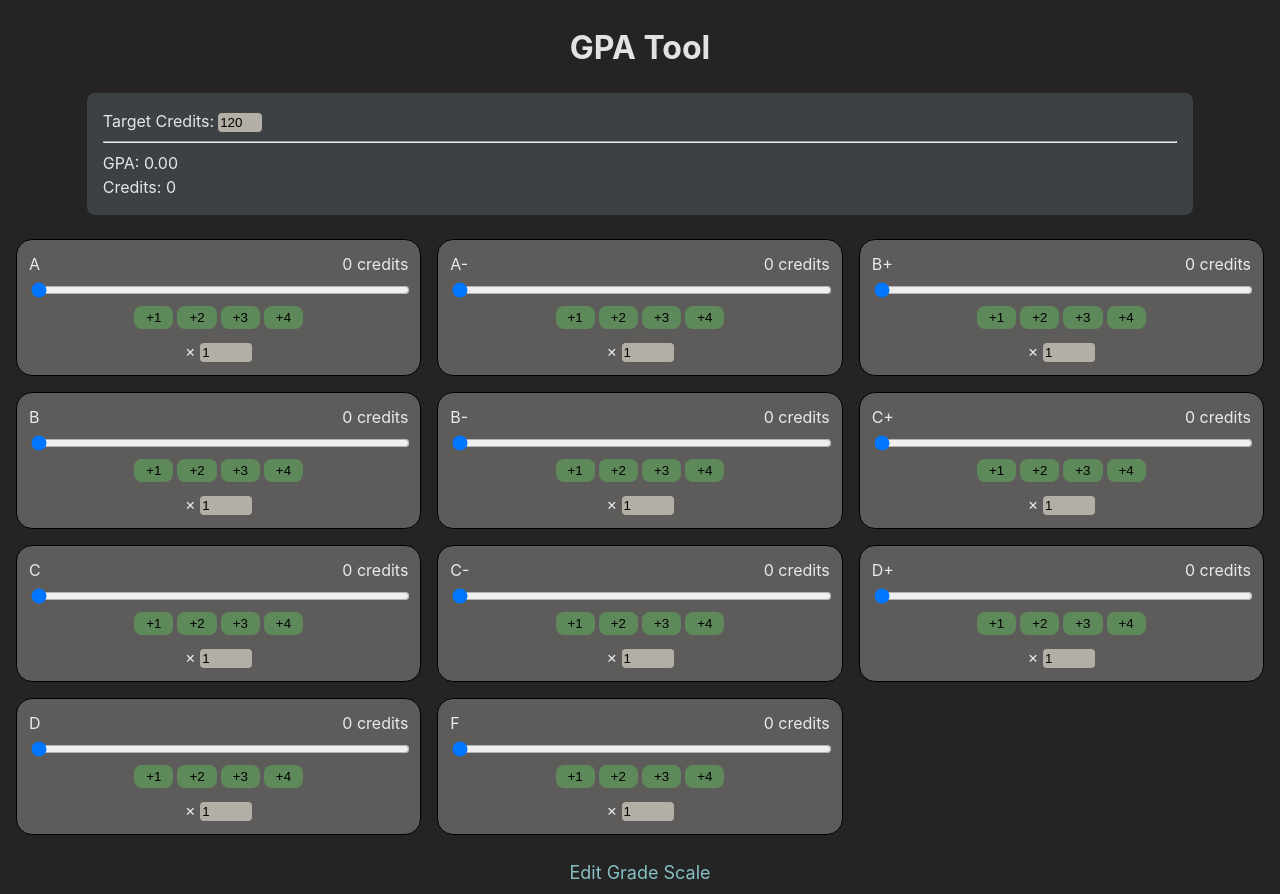
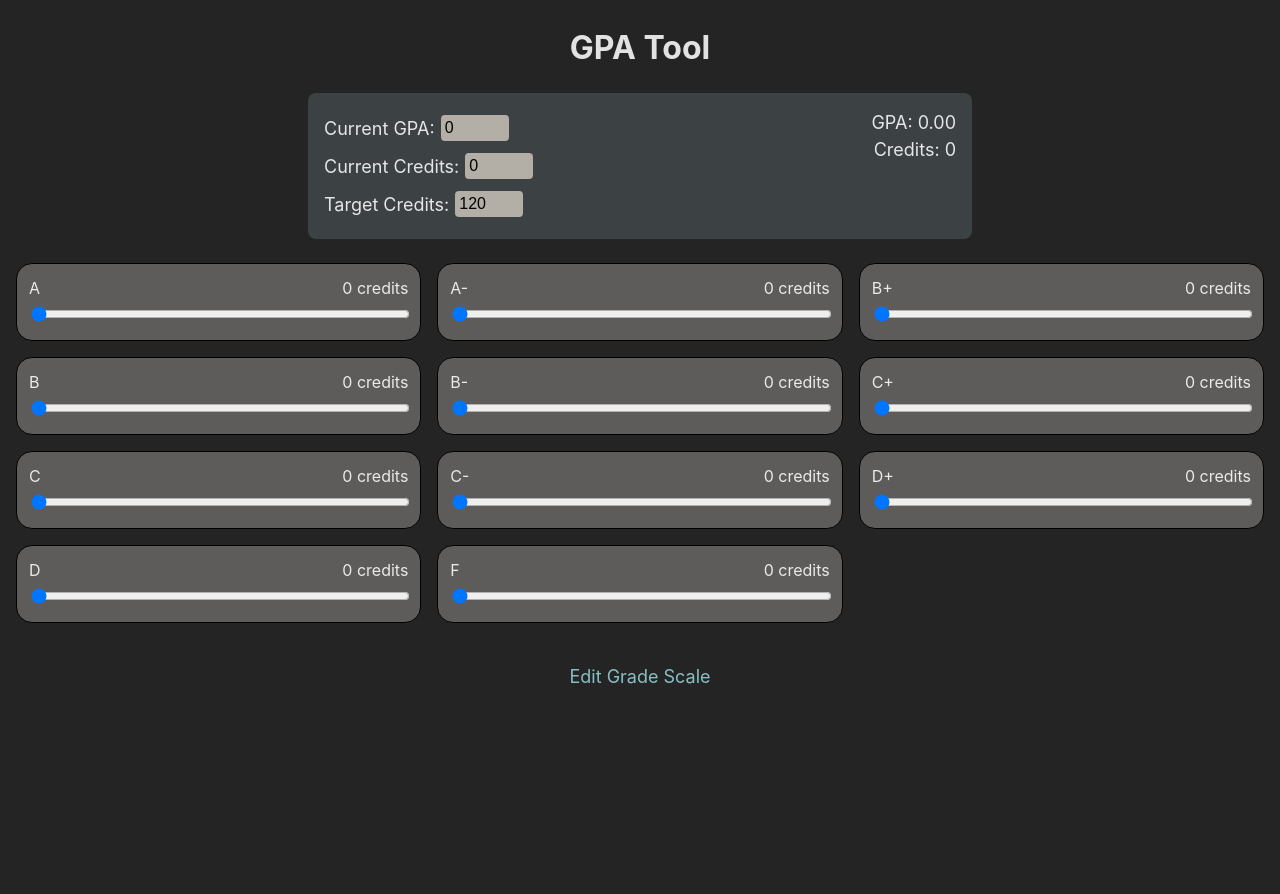
Before and after one commit to andrewctam/gpa-tool, a Vue app: page / in a window 1280 px wide. After the commit the page ends 800 px from the top, so only its background shows below. Built offline with nearby package versions, Linux system fonts and the light colour scheme.

Commit message:
Update design

```diff
--- a/src/App.vue
+++ b/src/App.vue
@@ -20,28 +20,31 @@ const grades = ref<LetterGrade[]>([
 
 const showScaleEditor = ref(false);
 
-const creditsTarget = ref(120);
+const currentGPA = ref(0);
+const currentCredits = ref(0);
+const targetCredits = ref(120);
+
 const creditsTotal = computed(() => {
     return grades.value.reduce((acc, grade) => acc + grade.count, 0);
 })
-const creditsLeft = computed(() => {
-    return creditsTarget.value - creditsTotal.value;
-});
 
 const gpa = computed(() => {
-    if (creditsTotal.value === 0) {
+    const creditsSum = currentCredits.value + creditsTotal.value;
+    if (creditsSum === 0) {
         return 0;
     }
 
     const weighted = grades.value.reduce((acc, grade) => acc + grade.count * grade.value, 0);
-    return weighted / creditsTotal.value;
+    return (weighted + currentGPA.value * currentCredits.value) / creditsSum;
 })
 
 
 const updateGradeCount = (index: number, count: number) => {
+    const creditsLeft = targetCredits.value - creditsTotal.value - currentCredits.value;
+
     const grade = grades.value[index];
     if (grade) {
-        count = Math.min(creditsLeft.value + grade.count, count);
+        count = Math.min(creditsLeft + grade.count, count);
         count = Math.max(0, count);
 
         grade.count = count;
@@ -71,20 +74,29 @@ const updateGradeValue = (index: number, value: number) => {
     <h1>GPA Tool</h1>
 
     <div class="calc">
+        <div>
+            <div class="targetInput">
+                <label for="targetCredits">Current GPA:</label>
+                <input id="targetCredits" v-model="currentGPA" type="number">
+            </div>
+            <div class="targetInput">
+                <label for="targetCredits">Current Credits:</label>
+                <input id="targetCredits" v-model="currentCredits" type="number">
+            </div>
             <div class="targetInput">
                 <label for="targetCredits">Target Credits:</label>
-            <input id="targetCredits" v-model="creditsTarget" type="number">
+                <input id="targetCredits" v-model="targetCredits" type="number">
+            </div>
         </div>
 
-        <hr />
-
+        <div class="stats">
             <div>
                 {{ `GPA: ${gpa.toFixed(2)}` }}
             </div>
             <div>
-            {{ `Credits: ${creditsTotal}` }}
+                {{ `Credits: ${creditsTotal + currentCredits}` }}
             </div>
-
+        </div>
     </div>
 
     <div v-if="showScaleEditor" class="gridLayout">
@@ -100,7 +112,13 @@ const updateGradeValue = (index: number, value: number) => {
         <div
             class="addNew"
             @click="grades.push({ letter: '', count: 0, value: 0 })">
-            Add New
+
+            <svg xmlns="http://www.w3.org/2000/svg" class="icon icon-tabler icon-tabler-circle-plus" width="20" height="20" viewBox="0 0 24 24" stroke-width="1.5" stroke="#7bc62d" fill="none" stroke-linecap="round" stroke-linejoin="round">
+                <path stroke="none" d="M0 0h24v24H0z" fill="none"/>
+                <path d="M12 12m-9 0a9 9 0 1 0 18 0a9 9 0 1 0 -18 0" />
+                <path d="M9 12l6 0" />
+                <path d="M12 9l0 6" />
+            </svg>
         </div>
 
     </div>
@@ -109,7 +127,7 @@ const updateGradeValue = (index: number, value: number) => {
             v-for="(grade, index) in grades"
             :letter="grade.letter"
             :count="grade.count"
-            :max="creditsTarget"
+            :max="targetCredits - currentCredits"
             @update="updateGradeCount(index, $event)"
         />
     </div>
@@ -136,9 +154,7 @@ h1 {
 }
 
 .edit {
-    margin-top: 16px;
-    margin-left: auto;
-    margin-right: auto;
+    margin: 32px auto;
     width: fit-content;
     font-size: large;
     cursor: pointer;
@@ -151,41 +167,50 @@ h1 {
 }
 
 .calc {
-    width: 85%;
+    width: 50%;
     margin-bottom: 16px;
     margin-left: auto;
     margin-right: auto;
     background-color: rgb(60, 65, 68);
     border-radius: 8px;
     padding: 16px;
+    display: flex;
+    justify-content: space-between;
+}
+
+@media only screen and (max-width: 600px) {
+    .calc {
+        width: 90%;
+    }
+}
+
+.stats {
+    text-align: right;
+    font-size: large;
+}
+
+.targetInput {
+    display: flex;
+    align-items: center;
+    font-size: large;
 }
 
 .targetInput input {
-    margin-left: 4px;
-    width: 40px;
+    margin: 6px;
+    width: 60px;
     border-radius: 4px;
-    padding: 2px;
+    padding: 4px;
     border: none;
     background-color: rgb(180, 175, 166);
     color: black;
-}
-
-.scaleEditor {
-    width: fit-content;
-    margin-left: auto;
-    margin-right: auto;
+    font-size: medium;
 }
 
 .addNew {
     display: grid;
-    padding: 24px;
     align-content: center;
     justify-content: center;
     cursor: pointer;
-    color: rgb(161, 196, 135);
-    border: 1px solid black;
-    background-color: rgb(94, 92, 90);
-    width: fit-content;
     margin: 8px;
     margin-left: auto;
     margin-right: auto;
--- a/src/components/GradeSlider.vue
+++ b/src/components/GradeSlider.vue
@@ -1,5 +1,5 @@
 <script setup lang="ts">
-import { computed, ref } from 'vue';
+import { computed } from 'vue';
 
 
 const props = defineProps<{
@@ -16,9 +16,6 @@ defineEmits<{
 const creditLabel = computed(() => {
   return props.count === 1 ? `1 credit` : `${props.count} credits`;
 });
-
-const nums = [1, 2, 3, 4];
-const multiplier = ref(1);
 
 </script>
 
@@ -38,21 +35,6 @@ const multiplier = ref(1);
       @input="$emit('update', ($event.target as HTMLInputElement).valueAsNumber)"
     />
 
-    <div class="adder">
-      <div>
-        <button v-for="num in nums" @click="$emit('update', props.count + num * multiplier)" class="inc">
-          {{ `+${num}` }}
-        </button>
-      </div>
-
-      <div>
-        <label for="mult">
-          ×
-        </label>
-        <input id="mult" class="multipler" v-model="multiplier" type="number">
-      </div>
-    </div>
-
   </div>
 </template>
 
@@ -71,38 +53,9 @@ const multiplier = ref(1);
   margin-bottom: 4px;
 }
 
-
 .slider {
   width: 100%;
 }
 
-.inc {
-  padding: 4px 12px;
-  margin: 2px;
-  border: none;
-  border-radius: 8px;
-  cursor: pointer;
-  background-color: rgb(94, 137, 90);
-}
-
-.inc:hover {
-  background-color: rgb(78, 146, 71);
-}
-
-.multipler {
-  width: 48px;
-  border-radius: 4px;
-  padding: 2px;
-  border: none;
-  background-color: rgb(180, 175, 166);
-  color: black;
-}
-
-.adder {
-  display: grid;
-  gap: 8px;
-  align-items: center;
-  justify-items: center;
-}
 
 </style>
--- a/src/components/ScaleEditor.vue
+++ b/src/components/ScaleEditor.vue
@@ -27,7 +27,14 @@ defineEmits<{
             @change="$emit('updateValue', ($event.target as HTMLInputElement).valueAsNumber)"
             placeholder="Value"
         />
-        <span class="delete" @click="$emit('delete')">Delete</span>
+        <svg xmlns="http://www.w3.org/2000/svg" @click="$emit('delete')" class="delete" width="20" height="20" viewBox="0 0 24 24" stroke-width="1.5" stroke="#dd6249" fill="none" stroke-linecap="round" stroke-linejoin="round">
+            <path stroke="none" d="M0 0h24v24H0z" fill="none"/>
+            <path d="M4 7l16 0" />
+            <path d="M10 11l0 6" />
+            <path d="M14 11l0 6" />
+            <path d="M5 7l1 12a2 2 0 0 0 2 2h8a2 2 0 0 0 2 -2l1 -12" />
+            <path d="M9 7v-3a1 1 0 0 1 1 -1h4a1 1 0 0 1 1 1v3" />
+        </svg>
     </div>
 
 </template>
@@ -39,6 +46,9 @@ defineEmits<{
     padding: 12px;
     margin: 8px;
     border-radius: 16px;
+    display: flex;
+    justify-content: space-between;
+    align-items: center;
 }
 
 input {
@@ -50,15 +60,7 @@ input {
 }
 
 .delete {
-    padding: 4px;
-    margin: 4px;
-    color: rgb(182, 152, 152);
+    padding: 8px;
     cursor: pointer;
-    font-size: small;
-}
-
-.delete:hover {
-    color: rgb(235, 30, 30);
-    text-decoration: underline;
 }
 </style>
```
Also changed, not shown: 1 other file (tests, documents, lock files or other folders). Lines whose indentation alone changed are shown as unchanged.
